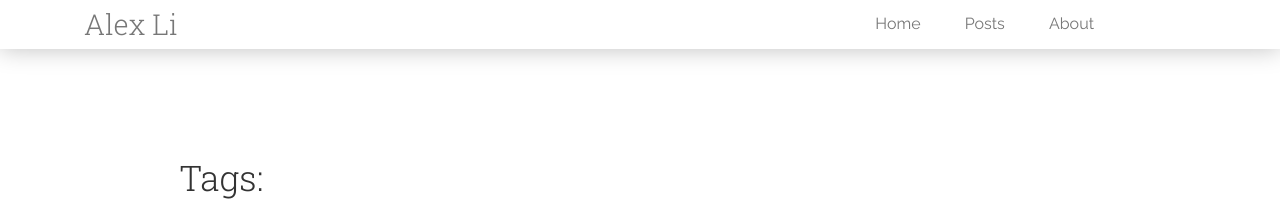
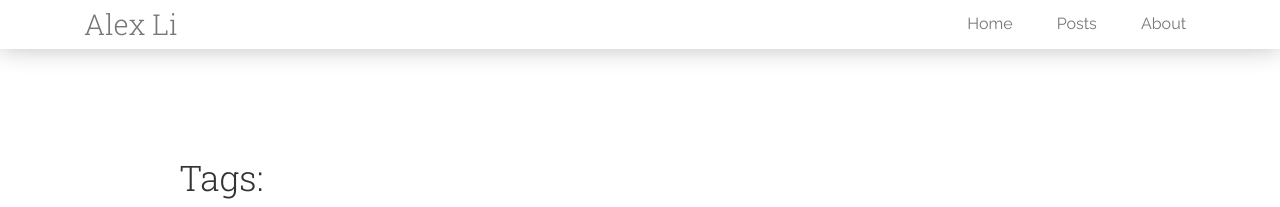
Before and after one commit to AlexLi88/AlexLi88.github.io, a Jekyll site: the page built from tags.md, in a window 1280 px wide. Shown: the top 207 px of the page. Built offline with Jekyll 4.4.1, drawn with Linux system fonts in a browser that asks for light colours; nearby versions of some CDN libraries.

Commit message:
Change header layout and modify on aboutMe

```diff
--- a/css/uno.css
+++ b/css/uno.css
@@ -1725,7 +1725,6 @@ input[type="tel"] {
 .header-container
 {
 	width: auto;
-    max-width: 1020px;
     padding-left: 20px;
     padding-right: 20px;
     overflow:hidden;
```
